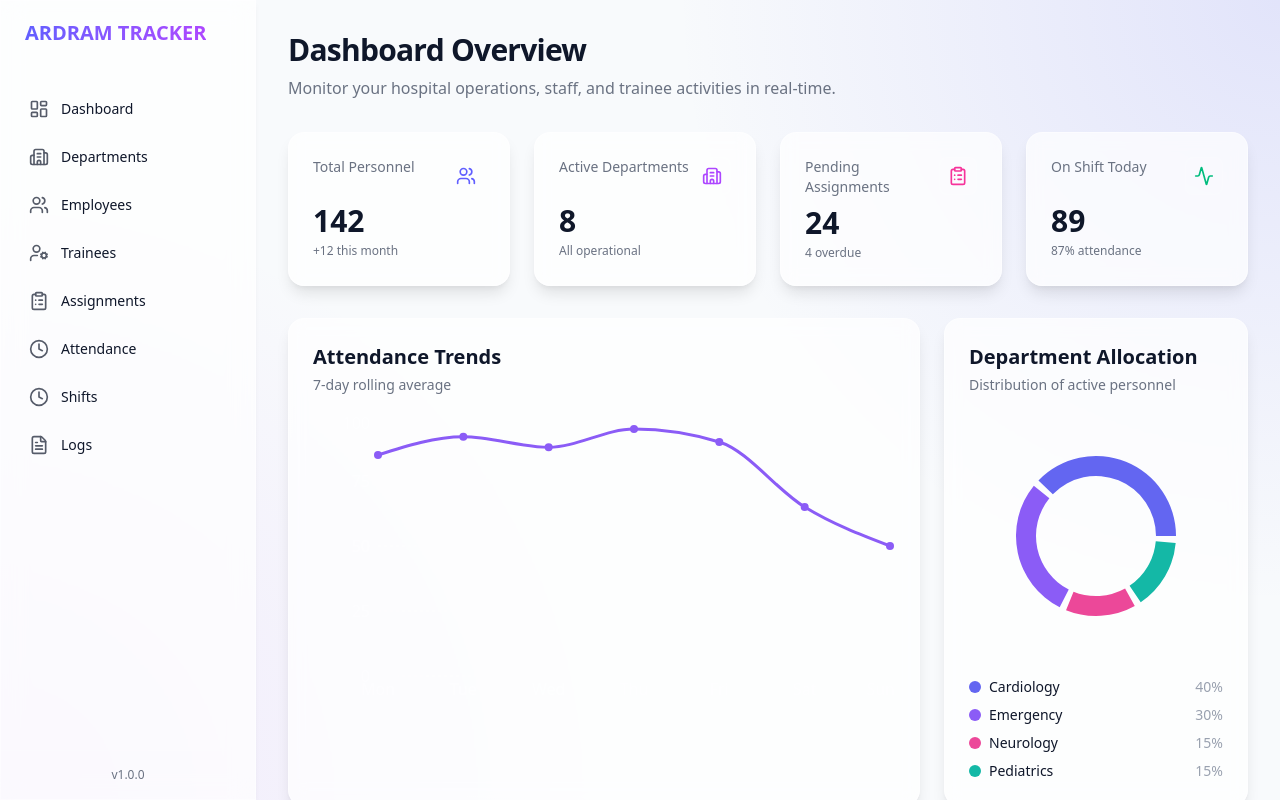
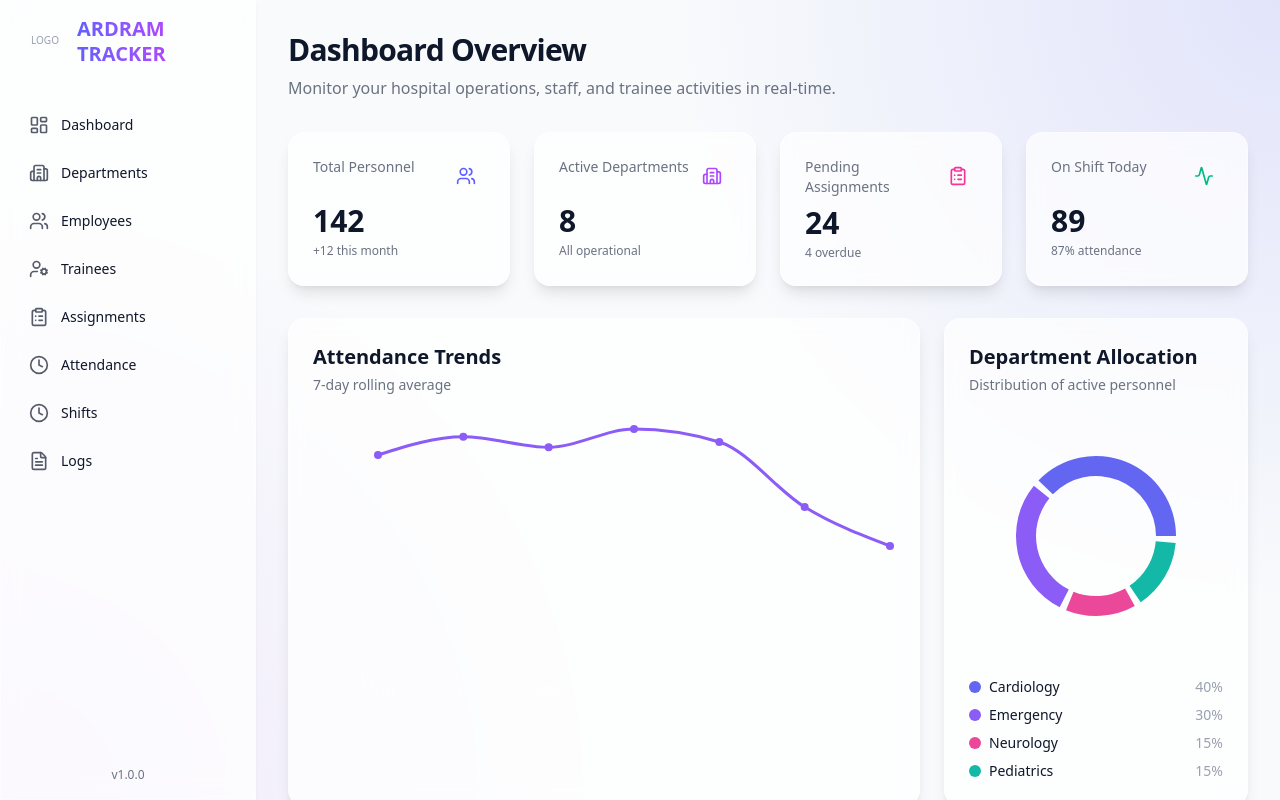
Before and after one commit to Poochaspy/yui-tracking-system, a Next.js app: page / in a window 1280 px wide. Built offline with nearby package versions, Linux system fonts and the light colour scheme.

Commit message:
style: Add logo placeholders

```diff
--- a/src/app/layout.tsx
+++ b/src/app/layout.tsx
@@ -31,11 +31,15 @@ export default function RootLayout({
         <div className="flex h-screen overflow-hidden">
           <Sidebar />
           <main className="flex-1 overflow-y-auto overflow-x-hidden relative flex flex-col">
-            {/* Header placeholder for mobile / profile */}
-            <header className="h-16 glass-panel border-b border-b-white/10 flex items-center justify-between px-6 sticky top-0 z-10 md:hidden">
-              <h1 className="text-lg font-bold bg-gradient-to-r from-indigo-500 to-purple-500 bg-clip-text text-transparent">
-                ARDRAM TRACKER
-              </h1>
+            <header className="h-16 glass-panel border-b border-b-white/10 flex items-center justify-between px-4 sticky top-0 z-10 md:hidden">
+              <div className="flex items-center gap-3">
+                <div className="w-8 h-8 rounded-lg bg-white/10 border-2 border-dashed border-white/20 flex items-center justify-center shrink-0" id="mobile-logo-placeholder">
+                  <span className="text-[8px] text-gray-400 font-medium">LOGO</span>
+                </div>
+                <h1 className="text-lg font-bold bg-gradient-to-r from-indigo-500 to-purple-500 bg-clip-text text-transparent">
+                  ARDRAM TRACKER
+                </h1>
+              </div>
             </header>
             <div className="p-6 md:p-8">
               {children}
--- a/src/components/Sidebar.tsx
+++ b/src/components/Sidebar.tsx
@@ -15,9 +15,13 @@ const navItems = [
 export default function Sidebar() {
   return (
     <aside className="w-64 glass-panel border-r border-r-white/10 hidden md:flex flex-col h-full sticky top-0">
-      <div className="h-16 flex items-center px-6 border-b border-white/10">
-        <h1 className="text-xl font-bold bg-gradient-to-r from-indigo-500 to-purple-500 bg-clip-text text-transparent">
-          ARDRAM TRACKER
+      <div className="h-20 flex items-center px-6 border-b border-white/10 gap-3">
+        {/* Logo Placeholder */}
+        <div className="w-10 h-10 rounded-xl bg-white/10 border-2 border-dashed border-white/20 flex items-center justify-center shrink-0" id="logo-placeholder">
+          <span className="text-[10px] text-gray-400 font-medium">LOGO</span>
+        </div>
+        <h1 className="text-xl font-bold bg-gradient-to-r from-indigo-500 to-purple-500 bg-clip-text text-transparent leading-tight">
+          ARDRAM<br/>TRACKER
         </h1>
       </div>
       <nav className="flex-1 py-6 px-4 space-y-2">
```
